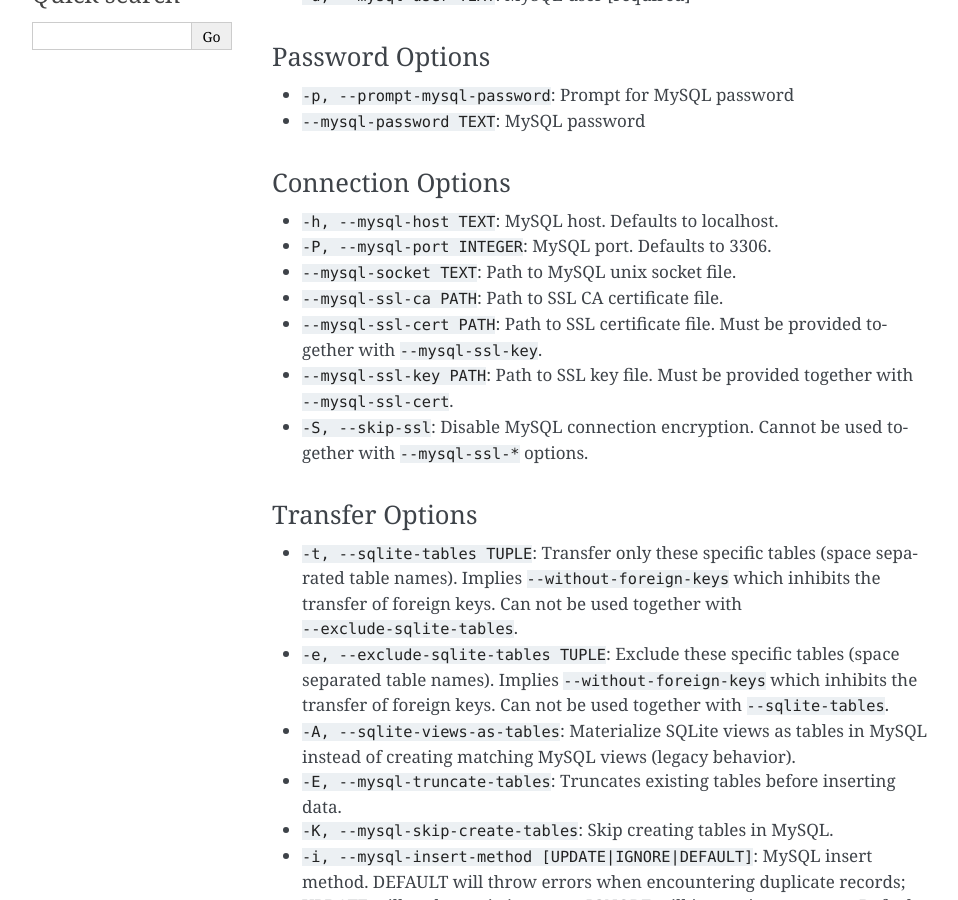
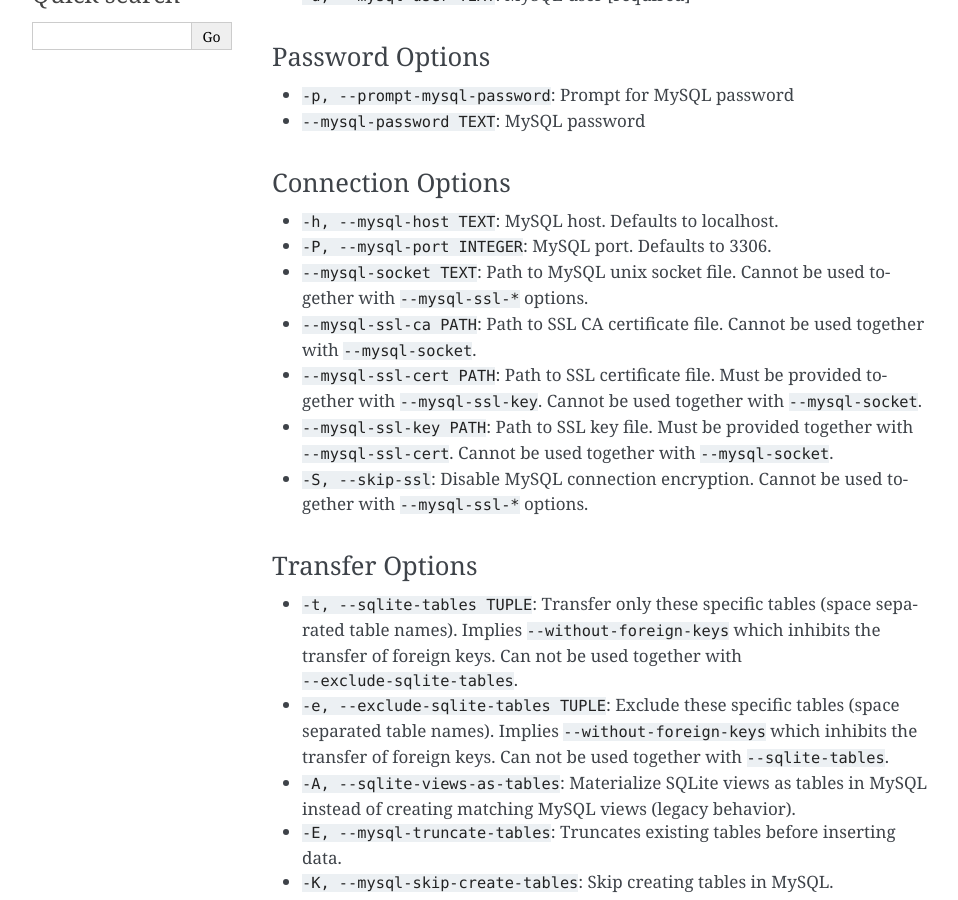
Before and after one commit to techouse/sqlite3-to-mysql, a Sphinx documentation site: the page built from docs/README.rst, in a window 1280 px wide and 900 px high, scrolled down 394 px. Shown: the whole window, without its empty margins (148-1106 px from the left). Built offline with Sphinx 7.4.7, drawn with Linux system fonts in a browser that asks for light colours.

Commit message:
feat: update MySQL SSL options to prevent conflicts with socket usage

```diff
--- a/docs/README.rst
+++ b/docs/README.rst
@@ -28,10 +28,10 @@
 
 - ``-h, --mysql-host TEXT``: MySQL host. Defaults to localhost.
 - ``-P, --mysql-port INTEGER``: MySQL port. Defaults to 3306.
-- ``--mysql-socket TEXT``: Path to MySQL unix socket file.
-- ``--mysql-ssl-ca PATH``: Path to SSL CA certificate file.
-- ``--mysql-ssl-cert PATH``: Path to SSL certificate file. Must be provided together with ``--mysql-ssl-key``.
-- ``--mysql-ssl-key PATH``: Path to SSL key file. Must be provided together with ``--mysql-ssl-cert``.
+- ``--mysql-socket TEXT``: Path to MySQL unix socket file. Cannot be used together with ``--mysql-ssl-*`` options.
+- ``--mysql-ssl-ca PATH``: Path to SSL CA certificate file. Cannot be used together with ``--mysql-socket``.
+- ``--mysql-ssl-cert PATH``: Path to SSL certificate file. Must be provided together with ``--mysql-ssl-key``. Cannot be used together with ``--mysql-socket``.
+- ``--mysql-ssl-key PATH``: Path to SSL key file. Must be provided together with ``--mysql-ssl-cert``. Cannot be used together with ``--mysql-socket``.
 - ``-S, --skip-ssl``: Disable MySQL connection encryption. Cannot be used together with ``--mysql-ssl-*`` options.
 
 Transfer Options
```
Also changed, not shown: README.md (+2 -1 lines), 3 other files.
